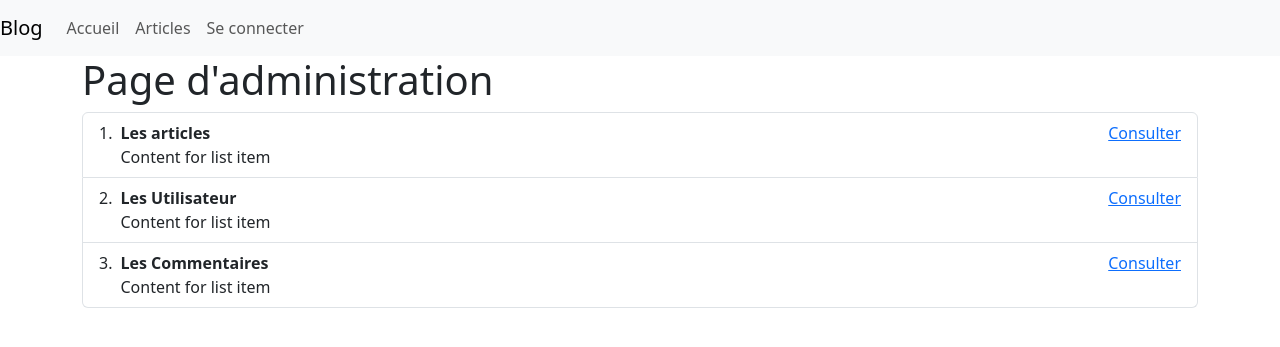
After one commit to Ls3012/LS_blog, a PHP site: template views/admin/adminHomepage.php in a window 1280 px wide. The commit adds this page. Shown: the top 347 px of the page. Run offline with PHP 8.4, Linux system fonts and the light colour scheme; the template is opened without the code that fills it, so the values that code supplies are empty; some libraries are stand-ins or nearby versions.

Commit message:
Created the admin homepage (#26)

```diff
--- a/app/Models/Model.php
+++ b/app/Models/Model.php
@@ -104,4 +104,6 @@ abstract class Model{
             return $stmt->$fetch();
         }
     }
+
+
 }
--- a/app/Models/Post.php
+++ b/app/Models/Post.php
@@ -28,4 +28,5 @@ class Post extends Model{
 HTML;
     }
 
+
 }
--- a/public/index.php
+++ b/public/index.php
@@ -34,6 +34,7 @@ $router->get('/register', 'App\Controllers\UserController@registerForm');
 $router->post('/add-comment/:id', 'App\Controllers\BlogController@addComment');
 
 
+$router->get('/admin/', 'App\Controllers\Admin\PostController@adminHomepage');
 $router->get('/admin/posts', 'App\Controllers\Admin\PostController@index');
 $router->get('/admin/posts/create', 'App\Controllers\Admin\PostController@create');
 $router->post('/admin/posts/create', 'App\Controllers\Admin\PostController@createPost');
--- /dev/null
+++ b/views/admin/adminHomepage.php
@@ -0,0 +1,31 @@
+<h1>Page d'administration</h1>
+
+<?php if(isset($_GET['success']) && $_GET['success']): ?>
+
+<div class="alert-success">Vous etes connecté</div>
+
+<?php endif ?>
+
+<ol class="list-group list-group-numbered">
+  <li class="list-group-item d-flex justify-content-between align-items-start">
+    <div class="ms-2 me-auto">
+      <div class="fw-bold">Les articles</div>
+      Content for list item
+    </div>
+    <a href="/ProjetsOC/LS_Blog/admin/posts">Consulter</a>
+  </li>
+  <li class="list-group-item d-flex justify-content-between align-items-start">
+    <div class="ms-2 me-auto">
+      <div class="fw-bold">Les Utilisateur</div>
+      Content for list item
+    </div>
+    <a href="/ProjetsOC/LS_Blog/admin/posts">Consulter</a>
+  </li>
+  <li class="list-group-item d-flex justify-content-between align-items-start">
+    <div class="ms-2 me-auto">
+      <div class="fw-bold">Les Commentaires</div>
+      Content for list item
+    </div>
+    <a href="/ProjetsOC/LS_Blog/admin/posts">Consulter</a>
+  </li>
+</ol>
```
Also changed, not shown: app/Controllers/Admin/PostController.php (+7 -0 lines).
